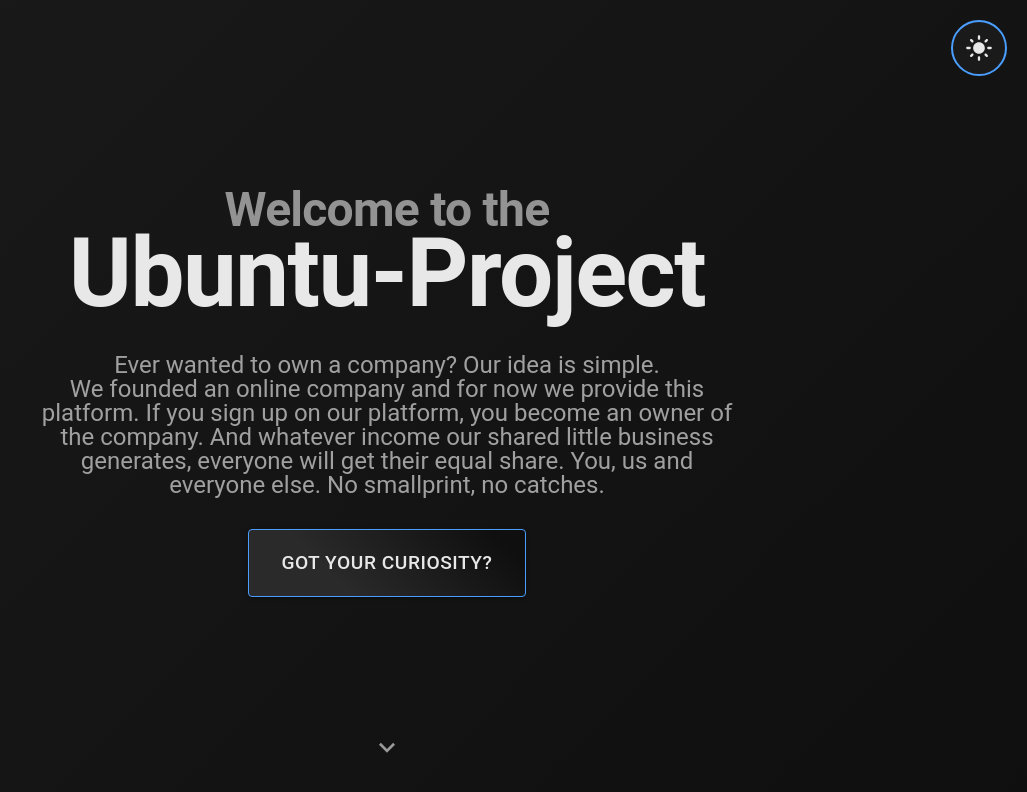
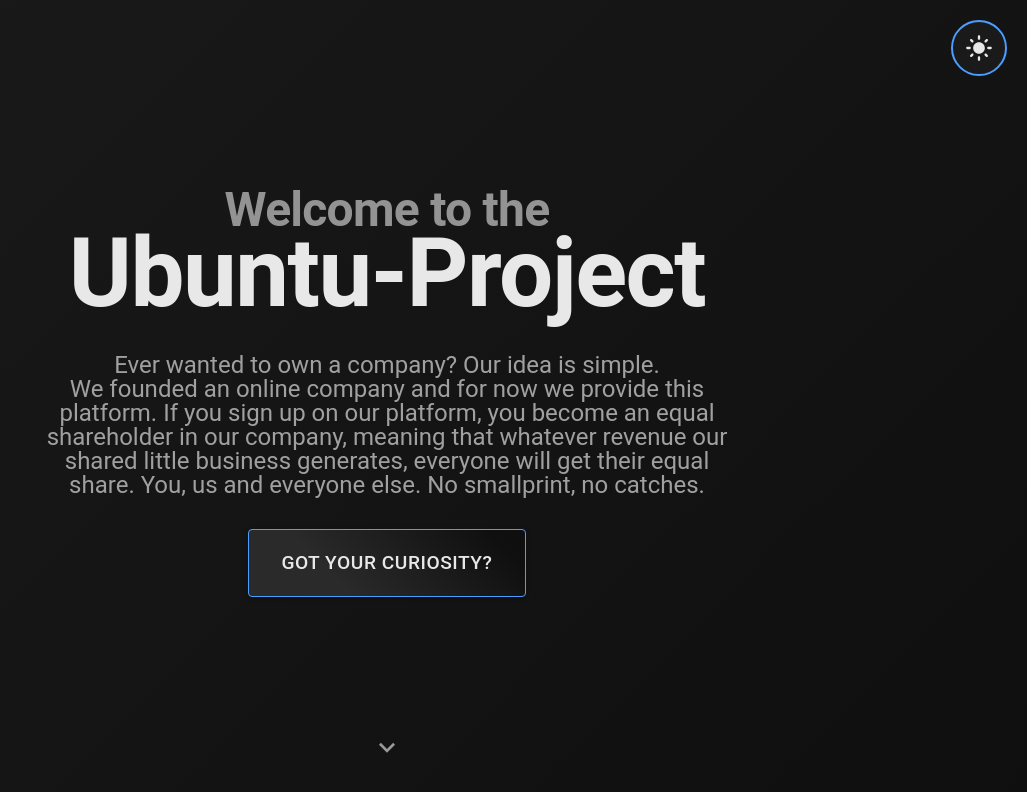
Before and after one commit to Siefke1/the-ubuntu-project, a React (Vite) app: page / in a window 1280 px wide. Shown: the top 792 px of the page, without its empty margins (253-1280 px from the left). Built offline with nearby package versions, Linux system fonts and the light colour scheme.

Commit message:
adjust landing page text

```diff
--- a/src/App.tsx
+++ b/src/App.tsx
@@ -147,10 +147,10 @@ function AppContent() {
             Ever wanted to own a company? Our idea is simple.{" "}
             <Box component="br" sx={{ display: { xs: "none", md: "block" } }} />{" "}
             We founded an online company and for now we provide this platform.
-            If you sign up on our platform, you become an owner of the company.
-            And whatever income our shared little business generates, everyone
-            will get their equal share. You, us and everyone else. No
-            smallprint, no catches.
+            If you sign up on our platform, you become an equal shareholder in
+            our company, meaning that whatever revenue our shared little business
+            generates, everyone will get their equal share. You, us and everyone
+            else. No smallprint, no catches.
           </Typography>
         </motion.div>
 
```
